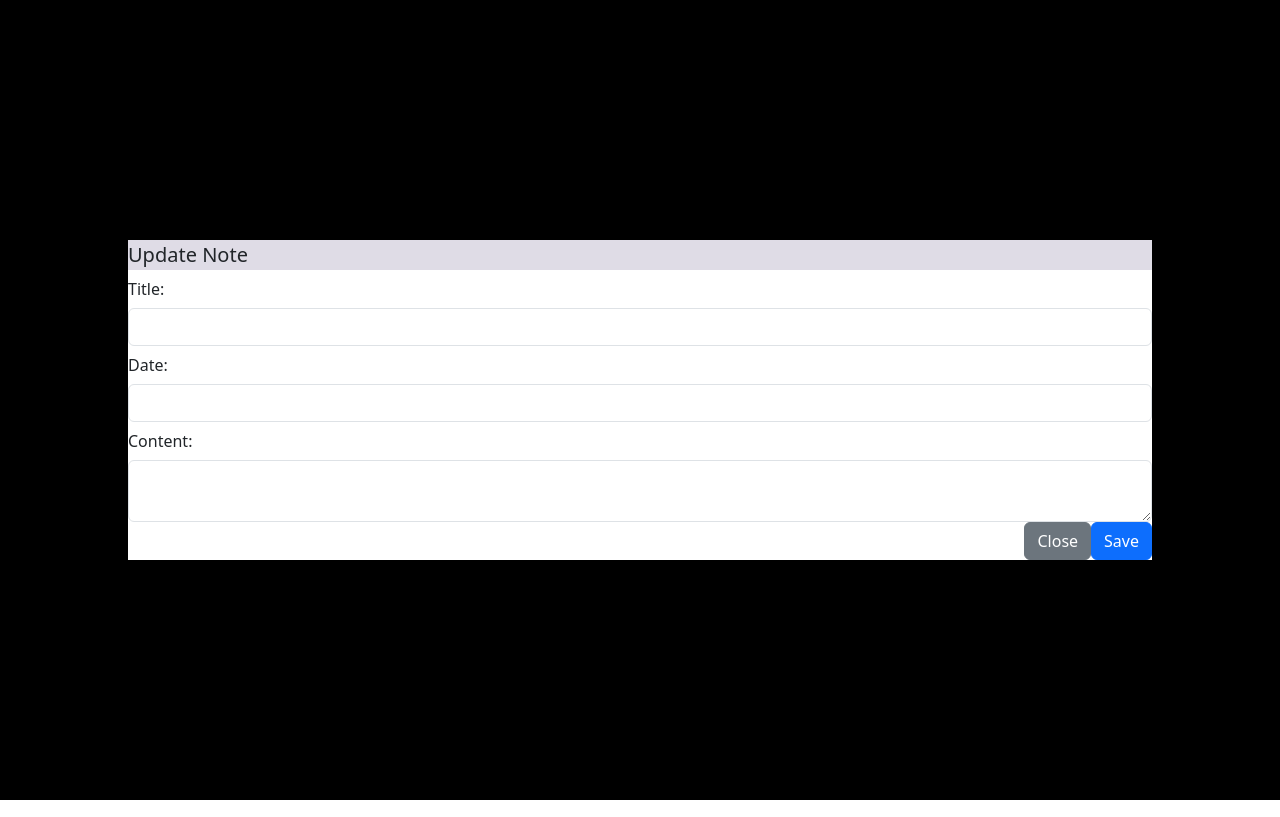
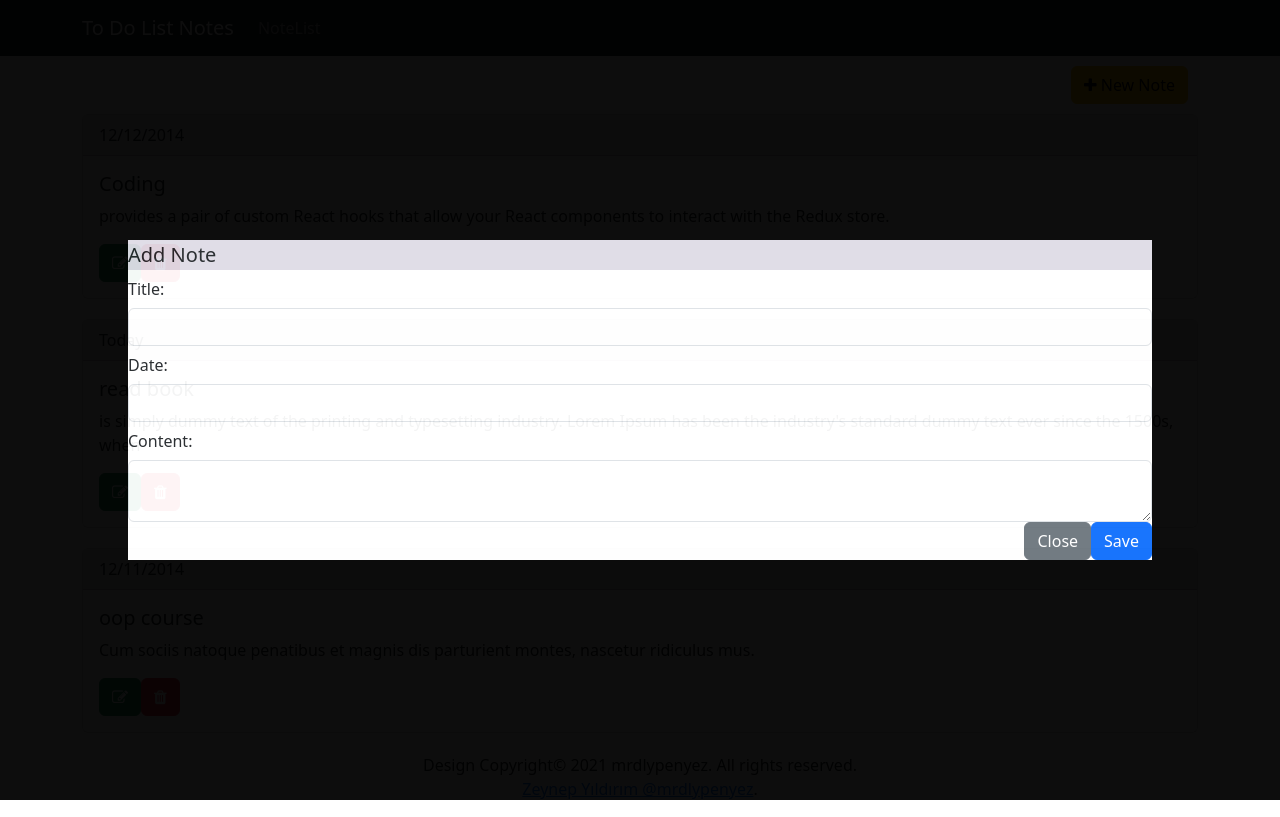
Before and after one commit to zeynepyldrm/React-To-Do-List-Project, a React (Create React App) app: page / in a window 1280 px wide. Both pictures are taken after a click on the button "New Note". Built offline with nearby package versions, Linux system fonts and the light colour scheme; data requests are answered from the project's data file.

Commit message:
add readme.md

```diff
--- a/db.json
+++ b/db.json
@@ -1,10 +1,10 @@
 {
   "notes": [
     {
+      "id": 1,
       "date": "12/12/2014",
-      "content": "Coding zzz",
-      "title": "Coding",
-      "id": 1
+      "content": "provides a pair of custom React hooks that allow your React components to interact with the Redux store.",
+      "title": "Coding"
     },
     {
       "date": "Today",
@@ -13,10 +13,10 @@
       "id": 2
     },
     {
-      "id": 3,
-      "date": "15/12/2017",
-      "content": " is simply dummy text of the printing and typesetting industry. Lorem Ipsum has been the industry's standard dummy text ever since the 1500s, when ",
-      "title": "listen music-2"
+      "date": "12/11/2014",
+      "content": "Cum sociis natoque penatibus et magnis dis parturient montes, nascetur ridiculus mus. ",
+      "title": "oop course ",
+      "id": 4
     }
   ]
 }
--- a/src/App.js
+++ b/src/App.js
@@ -1,6 +1,7 @@
 
 import React, { Component } from 'react'
 import Nav from './components/Nav';
+import Footer from './components/Footer';
 import NoteList from './components/NoteItems/NoteList';
 import { BrowserRouter, Route, Link } from 'react-router-dom';
 
@@ -13,6 +14,7 @@ export default class App extends Component {
           <Nav />
           <Route path="/" component={NoteList} />
           <Route path="/notesList" component={NoteList} />
+          <Footer/>
         </div>
       </BrowserRouter>
 
--- /dev/null
+++ b/src/components/Footer.js
@@ -0,0 +1,14 @@
+
+
+const Footer = () => {
+
+    return (
+        <footer class="blog-footer">
+            <p style={{textAlign:"center",marginBottom:"5px"}}> Design Copyright© 2021 mrdlypenyez. All rights reserved.
+            <p><a href="https://www.linkedin.com/in/zeynepyldrm/">Zeynep Yıldırım @mrdlypenyez</a>.</p></p>
+        </footer>
+    )
+
+
+}
+export default Footer;
--- a/src/components/NoteItems/AddNote.js
+++ b/src/components/NoteItems/AddNote.js
@@ -19,6 +19,7 @@ const AddNote = ({ handleClose, id,show}) => {
         title={""}
         id={id}
         saveNote={saveNewNote}
+        titleModal={"Add Note"}
         />
     )
 
--- a/src/components/NoteItems/Modal.js
+++ b/src/components/NoteItems/Modal.js
@@ -7,7 +7,7 @@ const modalStyle = {
         width: "100%",
         height: "100%",
         background: "#000000",
-        opacity: "1"
+        opacity: "0.95"
     },
 
     displayblock: {
@@ -33,7 +33,7 @@ var notes = {
 
 
 
-const Modal = ({ handleClose, show, children, date, content, title, id, saveNote }) => {
+const Modal = ({ handleClose, show, children, date, content, title, id, saveNote,titleModal }) => {
 
     var [date, setDate] = useState(date);
     var [content, setContent] = useState(content);
@@ -54,13 +54,14 @@ const Modal = ({ handleClose, show, children, date, content, title, id, saveNote
 
     // <div className={`${Object.keys(showHideClassName)[0]}` + `${Object.values(showHideClassName)[0]}`}>
     console.log("modala geldi" + showHideClassName);
+
     let concatModalCss = Object.assign({}, modalStyle.modal, showHideClassName);
     return (
         <div style={concatModalCss}>
             <div style={modalStyle.modalMain}>
                 <div className="modal-content">
                     <div className="modal-header" style={{backgroundColor:"#dfdce6"}}>
-                        <h5 className="modal-title" style={{textAlign:"center"}}>Update Note</h5>
+                        <h5 className="modal-title" style={{textAlign:"center"}}>{titleModal}</h5>
                     </div>
                     <div className="modal-body">
                         <form>
--- a/src/components/NoteItems/UpdateNote.js
+++ b/src/components/NoteItems/UpdateNote.js
@@ -24,6 +24,7 @@ const UpdateModal = ({ handleClose, show, children, date, content, title, id}) =
         title={title}
         id={id}
         saveNote={saveUpdateNote}
+        titleModal="Update Note"
         />
     )
 
```
Also changed, not shown: public/animation.gif (added), 1 other file (tests, documents, lock files or other folders).
